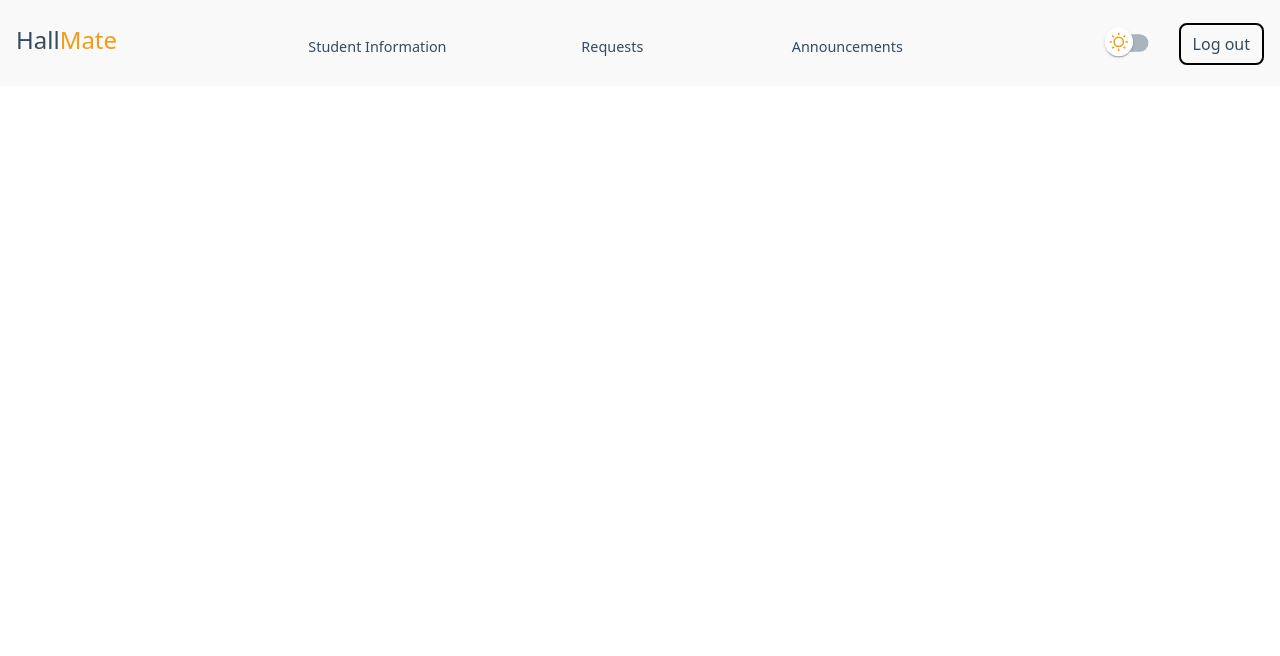
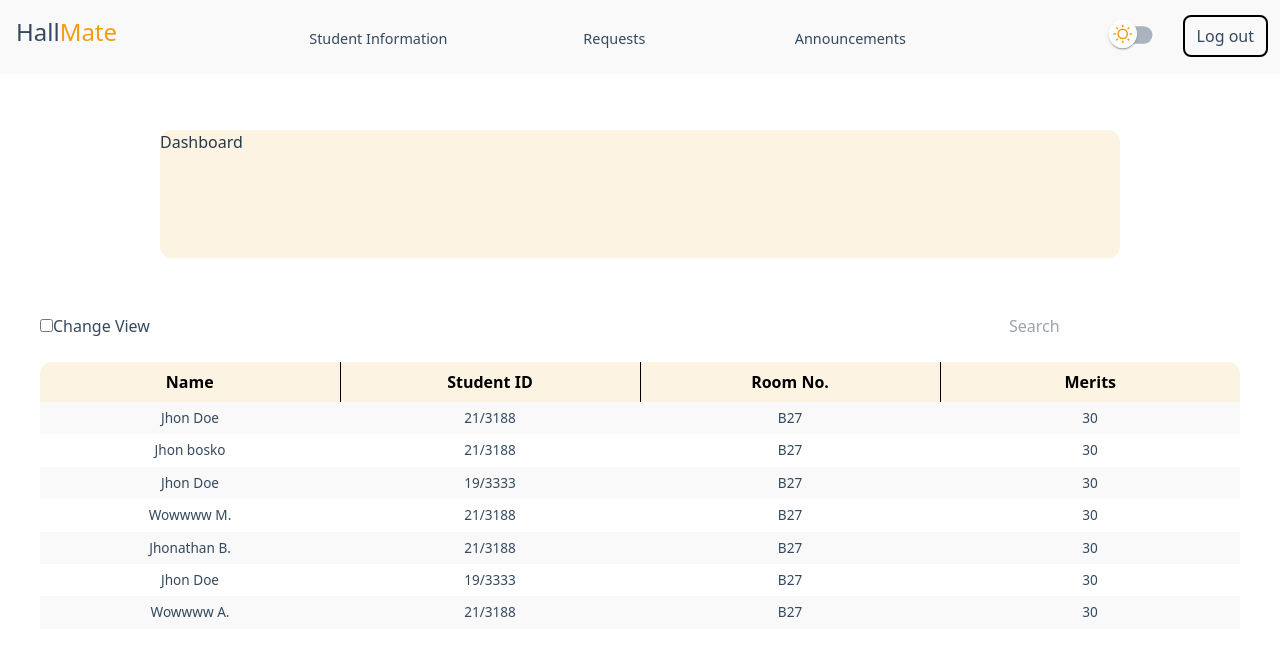
Before and after one commit to Olu-Oni/HallMate, a React (Vite) app: page / in a window 1280 px wide. Shown: the top 656 px of the page. Built offline with nearby package versions, Linux system fonts and the light colour scheme.

Commit message:
Student Selection main update

```diff
--- a/src/App.jsx
+++ b/src/App.jsx
@@ -4,18 +4,24 @@ import AnnouncementsPage from "./Pages/AnnouncementsPage";
 import RequestsPage from "./Pages/RequestsPage";
 import Navbar from "./Components/Navbar";
 import { createContext, useState } from "react";
+import StudentSelection from "./Pages/StudentInfoSelection";
 
 export const MyStates = createContext();
 
+// Change role to "student" if you want access to student info
+const user = {
+  role: "admin",
+};
 const student = {
-  id: "21/3188",
-  name: "Jhon Doe",
-  admin: false,
-  merits: 30,
+  displayInfo: {
+    name: "Jhon Doe",
+    id: "21/3188",
+    roomNo: "B27",
+    merits: 30,
+  },
   Personal_Info: {
     Full_Name: "Jhon Micheal Doe",
     Hall: "Bethel Splendor",
-    Room_No: "B27",
     Phone_No: "07080718065",
     Date_of_Birth: "27/Sept/2004",
     Home_Address: "Omole, Lagos",
@@ -28,7 +34,6 @@ const student = {
     Department: "information Technology",
     Faculty: "Computing and Engineering Sciences",
   },
-
 };
 
 const App = () => {
@@ -49,6 +54,9 @@ const App = () => {
       <div className={`flex flex-col grow ${isChecked ? "dark" : "light"}`}>
         <Navbar />
         <Routes>
+          {/* <Route path="/student_info" element={user.role==="student"?<StudentInfoPage/>:<StudentSelection/>} /> */}
+          <Route path="/" element={<StudentSelection />} />
+          <Route path="/student_infoSelect" element={<StudentSelection />} />
           <Route path="/student_info" element={<StudentInfoPage />} />
           <Route path="/announcements" element={<AnnouncementsPage />} />
           <Route path="/requests" element={<RequestsPage />} />
--- a/src/Components/Navbar.jsx
+++ b/src/Components/Navbar.jsx
@@ -94,10 +94,10 @@ const Navbar = () => {
   ];
 
   return (
-    <nav className="flex justify-between p-4 pt-6 sticky ">
+    <nav className="flex justify-between p-3 pt-4 pl-4  secondaryBg sticky ">
       <div className="flex logo">
-        <h1 className="logo1">Hall</h1>
-        <h1 className="logo2">Mate</h1>
+        <h1 className="logo1 text-2xl font-medium">Hall</h1>
+        <h1 className="logo2 text-2xl font-medium">Mate</h1>
       </div>
       <ul className="flex w-fit gap-[2%] grow text-center mx-14 md:mx-[7%] lg:mx-[12%] justify-around  max-md:hidden">
         {navNames.map((nav) => (
--- a/src/Pages/StudentInfoPage.jsx
+++ b/src/Pages/StudentInfoPage.jsx
@@ -16,13 +16,13 @@ const StudentInfoPage = () => {
         <header className="flex flex-wrap max-sm:flex-col items-center text-center sm:gap-x-14 gap-7">
           <UserCircle />
           <div className="self-center">
-            <h1>Name: {student.name}</h1>
-            <h1>Student ID: {student.id}</h1>
+            <h1>Name: {student.displayInfo.name}</h1>
+            <h1>Student ID: {student.displayInfo.id}</h1>
           </div>
           <div className="flex-grow flex justify-center text-[1.2rem]">
             <h1 className=" text-[1.2rem] mr-2">Merits Points:</h1>
-            <h1 className={`${meritColor(student.merits)}`}>
-              {student.merits}pts
+            <h1 className={`${meritColor(student.displayInfo.merits)}`}>
+              {student.displayInfo.merits}pts
             </h1>
           </div>
         </header>
@@ -62,12 +62,12 @@ const StudentInfoPage = () => {
 
 const InfoRow = ({ heading, value }) => {
   return (
-    <div className="flex  gap-4 my-5 text-[0.85rem] min-w-[480px] md:min-w-[50%] text-nowrap">
-      <div className="w-28 sm:w-1/4 ml-6 font-semibold">
+    <div className="flex  gap-4 my-5 text-[0.85rem] max-sm:w-full sm:min-w-[480px] md:min-w-[50%] max-sm:justify-around text-nowrap">
+      <div className="w-fit sm:w-1/4 ml-6 font-semibold">
         <label htmlFor={heading}>{heading.replaceAll("_", " ")}:</label>{" "}
         {/* Label for accessibility */}
       </div>
-      <div className="ml-6">
+      <div className="ml-6 max-sm:text-wrap">
         <span id={heading}>{value}</span> {/* Or an input if needed */}
       </div>
     </div>
--- a/src/Pages/StudentInfoSelection.jsx
+++ b/src/Pages/StudentInfoSelection.jsx
@@ -1,5 +1,100 @@
+import { useContext } from "react";
+import { MyStates } from "../App";
+import { Link } from "react-router-dom";
+const StudentRow = ({ student, position }) => {
+  const isEven = position % 2
+  return (
+    <tr >
+      {Object.entries(student).map((StudentVal) => (
+        <td key={StudentVal[0]} className="p-0">
+          <Link
+            to={`/students/${StudentVal[1].id}`}
+            className={` block w-full h-full primaryTxt py-[6px] text-[.85rem] ${ isEven? "secondaryBg " : "primaryBg "}`}
+          >
+            {StudentVal[1]}
+          </Link>
+        </td>
+      ))}
+    </tr>
+  );
+};
+
+const StudentList = ({ students }) => {
+  return (
+    <div className="my-6 max-md:text-sm">
+      <table className="border-collapse w-full rounded-t-xl overflow-hidden">
+        <thead className="tertiaryBg ">
+          <tr className="secondaryBgBlue">
+            <th className="text-black border-solid border-r border-black ">
+              Name
+            </th>
+            <th className="text-black border-solid border-r border-black">
+              Student ID
+            </th>
+            <th className="text-black border-solid border-r border-black">
+              Room No.
+            </th>
+            <th className="text-black ">Merits</th>
+          </tr>
+        </thead>
+        <tbody>
+          {students.map((student) => (
+            <StudentRow
+              key={student.id}
+              student={student}
+              position={students.indexOf(student) + 1}
+            />
+          ))}
+        </tbody>
+      </table>
+    </div>
+  );
+};
+
 const StudentSelection = () => {
-    return (<>Hello Kelechi was here helping you to code </>  );
-}
+  const { student } = useContext(MyStates);
+  const studentDisp = student.displayInfo;
+  // console.log({...student, displayInfo:"yeah"})
+  const students = [
+    studentDisp,
+    { ...studentDisp, name: "Jhon bosko" },
+    { ...studentDisp, id: "19/3333" },
+    { ...studentDisp, name: "Wowwww Mennington" },
+    { ...studentDisp, name: "Jhonathan boskoko" },
+    { ...studentDisp, id: "19/3333" },
+    { ...studentDisp, name: "Wowwww again Mennington" },
+  ];
+
+  const nameShorten = (name) => {
+    const post = name.indexOf(" ");
+    if (name.length >= 14) {
+      const shortName =
+        name.slice(0, post) +
+        " " +
+        name.slice(post + 1, post + 2).toUpperCase() +
+        ".";
+      console.log(shortName, name);
+      return shortName;
+    } else return name;
+  };
+  const shortName = students.map((student) => ({
+    ...student,
+    name: nameShorten(student.name),
+  }));
+
+  return (
+    <main className="px-10  max-md:px-2">
+      <div className="tertiaryBg my-14 mx-[10%] h-32 rounded-xl">Dashboard</div>
+      <div className="flex justify-between">
+        <label htmlFor="view">
+          <input id="view" type="checkbox" />
+          Change View
+        </label>
+        <input className="rounded-md" placeholder="Search" />
+      </div>
+      <StudentList students={shortName} />
+    </main>
+  );
+};
 
 export default StudentSelection;
--- a/src/index.css
+++ b/src/index.css
@@ -13,13 +13,15 @@
   --burger-height: calc((var(--bar-height) * 3) + var(--burger-gap) * 2);
 }
 .light {
-  --primary-blue: #354a5f;
+  --primary-blue: #34495E;
   --pimary-orange: #f39c12;
   --secondary-blue: #e5f7ff;
   --secondary-orange: #fcf3e3;
-  --primary-text: #354a5f;
+  --primary-text: #34495E;
   --primary-bg-color: white;
   --secondary-bg-color: #f9f9f9;
+  --tertiary-bg-color:  #fcf3e3;
+  --tertiary-text: hsl(210, 29%, 22%);
 }
 .dark {
   --primary-blue: #e5f7ff;
@@ -27,13 +29,30 @@
   --secondary-blue: #e5f7ff;
   --secondary-orange: #fcf3e3;
   --primary-text: #e5f7ff;
-  --secondary-text: #fcf3e3;
   --primary-bg-color: hsl(208, 25%, 12%);
   --secondary-bg-color: hsl(210, 29%, 22%);
+  --tertiary-bg-color: #e5f7ff;
+  --tertiary-text: #34495E;
 }
 
-.secondaryBlue{
+.secondaryBlue {
   fill: var(--primary-text);
+}
+
+.secondaryBg{
+  background-color: var(--secondary-bg-color);
+}
+
+.primaryBg{
+  background-color: var(--primary-bg-color);
+}
+.primaryTxt{
+  color: var(--primary-text);
+}
+
+.tertiaryBg{
+  background-color: var(--tertiary-bg-color);
+  color: var(--tertiary-text)
 }
 * {
   transition: all 0.2s ease-in-out;
@@ -45,12 +64,12 @@
 a {
   cursor: pointer;
 }
-h1{
-  @apply font-semibold
+h1 {
+  @apply font-semibold;
 }
 
 h2 {
-  @apply lg:text-[0.9rem] text-[0.8rem]
+  @apply lg:text-[0.9rem] text-[0.8rem];
 }
 
 #root {
@@ -58,18 +77,24 @@ h2 {
   @apply min-h-dvh max-w-full flex flex-col;
 }
 
-.logo1 {
-  color: var(--primary-blue);
-  @apply text-2xl font-medium;
-}
-.logo2 {
-  color: var(--pimary-orange);
-  @apply text-2xl font-medium;
-}
-
 main {
   background: var(--primary-bg-color);
   @apply grow;
+}
+
+th,
+td {
+  @apply w-1/4 text-center border-none stroke-none px-4 py-2;
+}
+
+td
+
+.logo1 {
+  color: var(--primary-blue);
+}
+
+.logo2 {
+  color: var(--pimary-orange);
 }
 
 .slow-transition * {
@@ -79,29 +104,25 @@ main {
   transition: color none;
 }
 
-.doorImg{
+.doorImg {
   fill: var(--primary-blue);
-  stroke: var(--pimary-blue)
+  stroke: var(--primary-blue);
 }
-.doorKnob{
-  stroke: var(--primary-bg-color)
+.doorKnob {
+  stroke: var(--primary-bg-color);
 }
 
 /* sudent info section */
-.studentInfo-bg{
+.studentInfo-bg {
   background: var(--secondary-bg-color);
 }
 
 /* slide-Menu */
 .slide-menu {
   background-color: var(--secondary-bg-color);
-  @apply fixed top-0 transition-transform duration-300 ease-out  w-[220px] h-[350px] rounded-bl-3xl pt-20 ;
+  @apply fixed top-0 transition-transform duration-300 ease-out  w-[220px] h-[350px] rounded-bl-3xl pt-20;
 }
 
-nav{
-  background: var(--secondary-bg-color);
-
-}
 /* nav items */
 .nav_item {
   @apply h-fit px-7 py-3 rounded-e-[-15px] w-[90%] text-nowrap;
```
